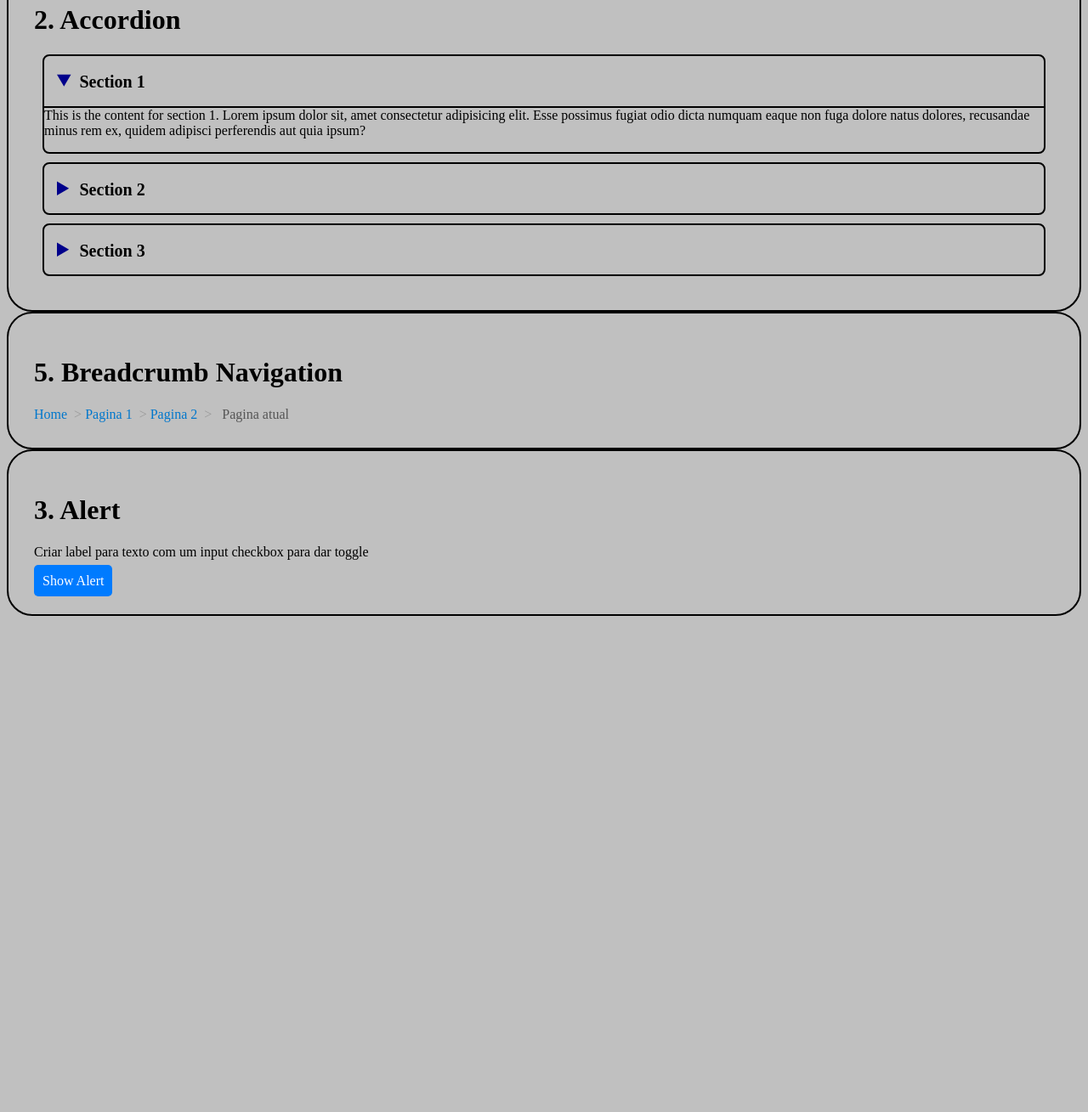
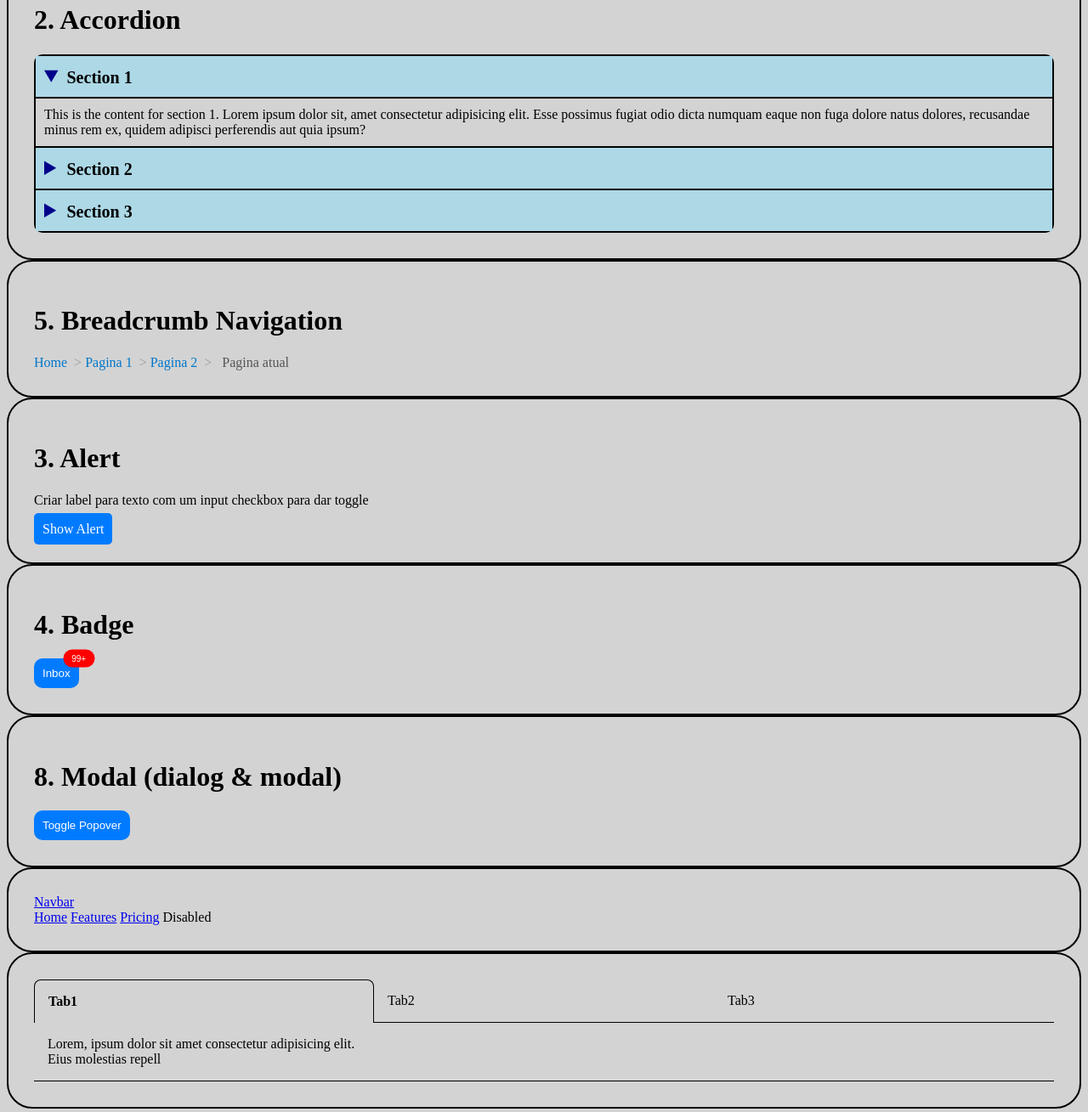
Before and after one commit to joaok-freitas/Design-Hipermedia, a plain HTML site: page AULA7/testing/index.html in a window 1280 px wide. Shown: the part 220-1529 px from the top of the page at 85% size. Before the commit the page ends 953 px from the top, so only its background shows below. Drawn offline with Linux system fonts and the light colour scheme.

Commit message:
Continued exercises

```diff
--- a/AULA7/testing/index.html
+++ b/AULA7/testing/index.html
@@ -11,9 +11,9 @@
         <h1>1. Darkmode</h1>
         <input type="checkbox" id="darkmode-toggle"> Toggle theme
     </div>
-    <div class="separation">
+    <div class="separation accordion">
         <h1>2. Accordion</h1>
-        <details name="requirements" open>
+        <details class="top" name="requirements" open>
             <summary>Section 1</summary>
             <p>This is the content for section 1. Lorem ipsum dolor sit, amet consectetur adipisicing elit. Esse possimus fugiat odio dicta numquam eaque non fuga dolore natus dolores, recusandae minus rem ex, quidem adipisci perferendis aut quia ipsum?</p>
         </details>
@@ -23,7 +23,7 @@
             <p>This is the content for section 2.</p>
         </details>
 
-        <details name="requirements">
+        <details class="bottom" name="requirements">
             <summary>Section 3</summary>
             <p>This is the content for section 3.</p>
         </details>
@@ -50,5 +50,57 @@
             ⚠️ This is a CSS-only alert box!
         </div>
     </div>
+    <div class="separation">
+        <h1>4. Badge</h1>
+        <button type="button" class="btn anchor-button">Inbox
+            <span class="anchor-badge">
+            99+ <span class="visually-hidden">unread messages</span>
+            </span>
+        </button>
+    </div>
+    <div class="separation">
+        <h1>8. Modal (dialog & modal)</h1>
+            <button class="btn" popovertarget="my-popover">Toggle Popover</button>
+        </div>
+        <div popover id="my-popover" class="box">
+            <div class="title">
+                <h2>This is a popover.</h2> <button class="exit-btn" popovertarget="my-popover" popovertargetaction="hide">X</button>
+            </div>
+            <p>Some content for the popover.</p>
+            <div class="buttons">
+                <button class="btn btn-secondary" popovertarget="my-popover" popovertargetaction="hide">Fechar</button>
+                <button class="btn" popovertarget="my-popover" popovertargetaction="hide">Salvar Alterações</button>
+            </div>
+        </div>
+    </div>
+    <div class="separation">
+        <nav class="navbar bg-light">
+            <div class="container-fluid">
+                <a class="navbar-brand" href="#">Navbar</a>
+                <div class="navbar-nav">
+                    <a class="nav-link active" aria-current="page" href="#">Home</a>
+                    <a class="nav-link" href="#">Features</a>
+                    <a class="nav-link" href="#">Pricing</a>
+                    <a class="nav-link disabled">Disabled</a>
+                </div>
+            </div>
+        </nav>
+    </div>
+    <div class="separation">
+        <div class="grid">
+            <details name="tabs" open>
+                <summary data-tab-order="1">Tab1</summary>
+                <div>Lorem, ipsum dolor sit amet consectetur adipisicing elit. Eius molestias repell
+            </details>
+            <details name="tabs">
+                <summary data-tab-order="2">Tab2</summary>
+                <div>Voluptatibus quam consectetur fuga dolorem praesentium atque facere nam distinctio
+            </details>
+            <details name="tabs">
+                <summary data-tab-order="3">Tab3</summary>
+                <div>Sapiente ea nulla, reiciendis non harum sed delectus error laudantium impedit
+            </details>
+        </div>
+    </div>
 </body>
 </html>
--- a/AULA7/testing/styles.css
+++ b/AULA7/testing/styles.css
@@ -2,42 +2,57 @@
     color-scheme: light dark;
 }
 body {
-    color: light-dark(black, silver);
-    background-color: light-dark(silver, black);
+    color: light-dark(black, lightgray);
+    background-color: light-dark(lightgray, black);
 }
 
 .separation {
     border-style: solid;
     border-width: 2px;
-    border-color: light-dark(black, silver);
+    border-color: light-dark(black, lightgray);
     border-radius: 30px;
     padding: 30px;
 }
 
 /* Accordion styles */
 
-summary {
+.accordion summary {
     font-size: 20px;
     font-weight: bold;
     margin: 15px;
     cursor: pointer;
+    background-color: lightblue;
+    margin: 0;
+    padding: 10px;
 }
 
-summary::marker {
+.accordion details[open] > summary {
+    border-bottom: 2px solid black;
+}
+
+.accordion summary::marker {
     color: darkblue;
     font-size: 25px;
 }
 
-details {
+.accordion details {
     list-style-position: right;
-
-    margin: 10px;
     border: 2px solid black;
-    border-radius: 8px;
+    border-top: none;
 }
 
-details > p {
+.accordion details.top {
     border-top: 2px solid black;
+    border-top-left-radius: 10px;
+    border-top-right-radius: 10px;
+}
+.accordion details.bottom {
+    border-bottom-left-radius: 10px;
+    border-bottom-right-radius: 10px;
+}
+
+.accordion details > p {
+    margin: 10px;
 }
 
 
@@ -95,3 +110,135 @@ details > p {
     cursor: pointer;
     font-weight: bold;
 }
+
+
+/* Badge style */
+
+.btn {
+    background-color: #007bff;
+    border: 2px transparent;
+    border-radius: 10px;
+    padding: 10px;
+    color: white;
+    cursor: pointer;
+}
+
+.anchor-button {
+    position: relative;
+    /* anchor-name: --inbox-button; */
+}
+.anchor-badge {
+    position: absolute;
+    /* not working god knows why
+    top: anchor(--inbox-button top);
+    left: anchor(--inbox-button right);
+    */
+    top: 0;
+    left: 100%;
+    translate: -50% -50%;
+    background-color: red;
+    color: white;
+    padding: 5px 10px;
+    border-radius: 15px;
+    font-size: x-small;
+}
+
+.visually-hidden {
+    display: none;
+}
+
+.anchor-badge:hover .visually-hidden {
+    display: block;
+}
+
+/* Popover styles */
+
+.box {
+    padding: 0px;
+    min-width: 30vw;
+    border: 5px transparent;
+    border-radius: 5px;
+}
+
+.btn-secondary {
+    background-color: #6c757d;
+}
+
+.box .buttons {
+    display: flex;
+    justify-content: end;
+    gap: 10px;
+    margin: 10px;
+}
+
+.box .title h2 {
+    margin: 10px;
+}
+
+.box p {
+    padding: 20px;
+    border-bottom: 1px solid grey;
+    border-top: 1px solid grey;
+}
+
+.box .title {
+    position: relative;
+}
+
+.exit-btn {
+    position: absolute;
+    top: 5px;
+    right: 10px;
+    background-color: transparent;
+    border: none;
+    color: grey;
+    cursor: pointer;
+}
+
+/* Nav bar styles */
+
+
+/* Tab styles */
+.grid {
+    display: grid;
+    grid-template-columns: repeat(3, minmax(200px, 1fr));
+    grid-template-rows: auto 1fr;
+}
+
+.grid details{
+    /* Arrebenta tudo idk why? literally copy paste form moodle
+    display: grid;
+    grid-template-columns: subgrid;
+    grid-template-rows: subgrid;
+    grid-column: 1 / -1;
+    grid-row: 1 / span 2;
+    */
+    border-bottom: 1px solid black;
+}
+
+.grid summary{
+    --tab-order: attr(data-tab-order type(<integer>));
+    grid-column: var(--tab-order) / span 1;
+    grid-row: 1;
+    display: grid;
+    padding: 1rem;
+    border-bottom: 1px solid black;
+    cursor: pointer;
+    z-index: 1;
+}
+.grid details[open] :is(summary){
+    font-weight: bold;
+    pointer-events: none;
+    border: 1px solid black;
+    border-top-left-radius: 8px;
+    border-top-right-radius: 8px;
+    border-bottom: none;
+}
+.grid details::details-content{
+    grid-column: 1 / -1;
+    grid-row: 2;
+    padding: 1rem;
+}
+.grid details:not([open])::details-content{
+    display: none;
+}
```
